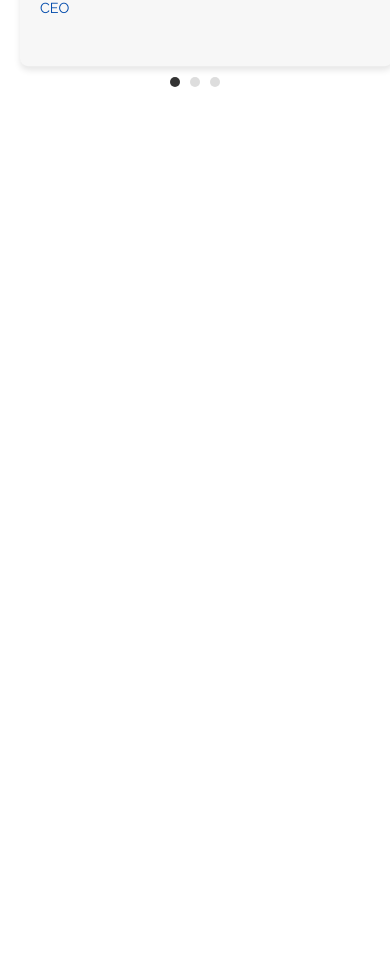
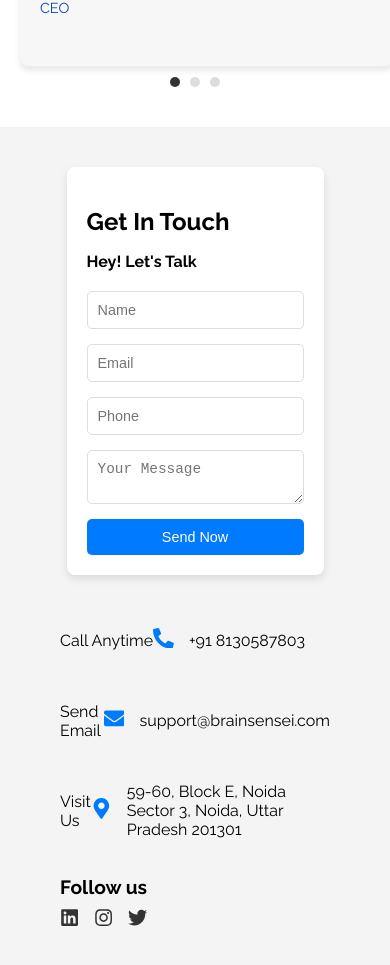
Before and after one commit to Brainy-Sensei/BrainySensei_website, a React (Create React App) app: page / in a window 390 px wide. Shown: the part 10953-11918 px from the top of the page. Before the commit the page ends 11080 px from the top, so only its background shows below. Built offline with nearby package versions, Linux system fonts and the light colour scheme.

Commit message:
testimonial

```diff
--- a/src/App.js
+++ b/src/App.js
@@ -4,15 +4,11 @@ import HeroSection from "./componets/HeroSection";
 import OverlapSection from "./componets/OverlapSection";
  import Process from "./componets/Process";
  import ProductDescription from"./componets/ProductDescription";
-
-//  import ProcessSection from "./componets/ProcessSection";
-//  import ProductSection from "./componets/FeatureSection";
-
  import Services from "./componets/Services";
  import TeamSection from "./componets/TeamSection";
  import Technologies from "./componets/Technologies";
  import Testimonials from "./componets/Testimonials";
-//  import InputSection from "./componets/InputSection";
+ import InputSection from "./componets/InputSection";
 //   import Footer from "./componets/Footer";
 
 
@@ -28,14 +24,12 @@ const App =() =>{
        < OverlapSection />
             <Process />
            <ProductDescription />
-          {/* <WhatWeDo />    */}
-       {/* <FeatureSection /> */}
          <Services />  *
         <TeamSection />
        <Technologies />
        <Testimonials />
-      {/* <InputSection />
-       <Footer />           */}
+       <InputSection />
+       {/* <Footer />            */}
     </div>
 
   );
--- a/src/componets/InputSection.css
+++ b/src/componets/InputSection.css
@@ -1,212 +1,163 @@
-body {
-    font-family: Arial, sans-serif;
-    margin: 0;
-    padding: 0px;
-    background-color: #ffff;
-  }
+/* InputSection.css */
 
+/* General Layout */
 .contact-container {
   display: flex;
-    /* flex-wrap: wrap;  */
-    justify-content: center;
-    align-items: center;
-    padding: 90px ;
-    background-color: #0E1F51E5;
-    color: #ffff;
-    gap: 15px;
-    /* transform: translateY(-8.5rem); */
-
+  flex-wrap: wrap;
+  justify-content: space-between;
+  padding: 40px;
+  background-color: #f4f4f4;
 }
 
 .form-section {
-    flex: 1 1 400px;
-    padding: 0px 0px 0px;
-    max-width: 500px;
-
-
-
-
-
+  flex: 1 1 45%;  /* Default width for larger screens */
+  padding: 20px;
+  background-color: #fff;
+  border-radius: 8px;
+  box-shadow: 0 4px 8px rgba(0, 0, 0, 0.1);
 }
 
 .form-section h2 {
-    font-size: 18px;
-    line-height: 24px;
-    color: #F45E31;
-    margin: 0;
-    text-align: center;
-    align-items: center;
-    padding: 0px 0px 0px 200px;
-    transform: translateY(2rem);
-
+  font-size: 2rem;
+  margin-bottom: 10px;
 }
 
-
-
 .form-section h3 {
-    font-size: 28px;
-    line-height: 40px;
-    margin-bottom: 10px;
-    text-align: right;
-    align-items: center;
-    color: #FFFFFF;
-   padding: 0px 40px 35px 0px;
-   transform: translateY(2rem);
+  font-size: 1.2rem;
+  margin-bottom: 20px;
 }
 
 .contact-form {
   display: flex;
   flex-direction: column;
-    background-color: #ffff;
-    padding: 20px;
-    border-radius: 10px;
 }
 
 .contact-form input,
 .contact-form textarea {
-    width: 100%;
-    margin: 10px 0;
-    padding: 19px;
-    background-color: #F7F7F7;
-    border: 1px solid #ccc;
-    border-radius: 10px;
-
-
+  margin-bottom: 15px;
+  padding: 10px;
+  border: 1px solid #ddd;
+  border-radius: 5px;
+  font-size: 1rem;
 }
 
 .contact-form button {
-    width: 115px;
-   height: 45px;
-   top: 6647px;
-   left: 180px;
-   gap: 0px;
-   border-radius: 5px 0px 0px 0px;
-   opacity: 0px;
-   background-color: #F45E31;
+  padding: 10px;
+  background-color: #007bff;
   color: white;
   border: none;
-   padding: 10px;
+  border-radius: 5px;
+  font-size: 1rem;
   cursor: pointer;
-   border-radius: 5px;
 }
 
 .contact-form button:hover {
-    background-color: #F45E31;
+  background-color: #0056b3;
 }
 
+/* Info Section */
 .info-section {
-    flex: 1 1 400px;
-    padding: 30px;
-    max-width: 320px;
-    height: 400px;
-    background-color: #ffff;
-    /* padding: 20px; */
-    border-radius: 10px;
-    transform: translateY(3.2rem)
+  flex: 1 1 45%;  /* Default width for larger screens */
+  padding: 20px;
 }
 
 .contact-info {
-    font-size: 14px;
-    line-height: 16px;
+  display: flex;
+  align-items: center;
   margin-bottom: 20px;
-    color: #000000;
-    text-align: justify;
-    align-items: center;
-    margin: auto;
-
-
-
-  }
-  .contact-icon{
-    width: 35px;
-    height: 35px;
-    text-align: left;
-    align-items: center;
-    margin: 0px;
-    color: #F45E31;
-    background-color:#F7F7F7 ;
-    padding: 9px;
 }
 
-  .contact-info p {
-    font-weight: bold;
-    margin: 0;
-    color: #F45E31;
-    padding: 10px 50px 0px;
-
+.contact-icon {
+  font-size: 2rem;
+  color: #007bff;
+  margin-right: 15px;
 }
 
+.contact-details p {
+  font-weight: bold;
+  color: #333;
+}
 
-  .contact-info span {
-    display: block;
-    margin-top: 5px;
-    padding: 0px 40px;
-    text-align: justify;
-    align-items: center;
-   transform: translateY(-2.0rem);
-
-  }
-  .social{
-
-   font-size: 17px;
-   font-weight: bold;
-   color: #004AAB;
-   text-align:  center;
-   padding: 20px 40px 0px 50px;
-
-
-
-
-
-
+.contact-details span {
+  color: #666;
 }
 
 .social-icons {
-   margin-bottom: 0px;
-   display: flex;
-   flex-wrap: wrap;
-   color: #F45E31;
-   text-align: right;
-   font-size: 14px;
-   transform: translateY(-3.5rem);
-
-
-
-
+  margin-top: 30px;
 }
 
-  .social-icons .icons {
-    display: flex;
-    gap: 18px;
-    font-size: 1.5rem;
-
+.social-icons .social {
+  font-size: 1.2rem;
+  font-weight: bold;
+  margin-bottom: 10px;
 }
 
-  .social-icons .icons > * {
-    cursor: pointer;
-    color: #ffff;
-    font-size: 25px;
-    background-color: #F45E31;
-    margin: 1px;
-    padding: 1px;
-    border-radius: 10px;
-
-
+.social-icons .icons a {
+  font-size: 1.5rem;
+  color: #333;
+  margin-right: 15px;
+  transition: color 0.3s;
 }
 
-  .social-icons .icons > *:hover {
-    color: #F45E31;
-
+.social-icons .icons a:hover {
+  color: #007bff;
 }
 
-  @media screen and (max-width: 768px) {
+/* Responsive Styles for Tablets and Mobile */
+@media (max-width: 768px) {
   .contact-container {
     flex-direction: column;
-      align-items: flex-start;
+    align-items: center;  /* Center content for smaller screens */
   }
 
   .form-section,
   .info-section {
-      max-width: 100%;
+    flex: 1 1 100%;  /* Full width for mobile */
+    margin-bottom: 20px;
+  }
+
+  .contact-form input,
+  .contact-form textarea {
+    font-size: 0.9rem;  /* Slightly smaller font on mobile */
+  }
+
+  .contact-form button {
+    font-size: 0.9rem;
+  }
+
+  .contact-icon {
+    font-size: 1.5rem;  /* Smaller icon size for mobile */
+  }
+
+  .social-icons .icons a {
+    font-size: 1.2rem;
   }
 }
+
+/* Further Adjustments for Small Mobile Devices */
+@media (max-width: 480px) {
+  .form-section h2 {
+    font-size: 1.5rem;  /* Smaller font size for headings */
+  }
+
+  .form-section h3 {
+    font-size: 1rem;
+  }
+
+  .contact-form input,
+  .contact-form textarea {
+    font-size: 0.9rem;  /* Adjust input and textarea font size */
+  }
+
+  .contact-form button {
+    font-size: 0.9rem;
+  }
+
+  .contact-icon {
+    font-size: 1.3rem;  /* Further reduce icon size */
+  }
+
+  .social-icons .icons a {
+    font-size: 1.2rem;  /* Adjust icon size */
+  }
+}
```
Lines whose indentation alone changed are shown as unchanged.
